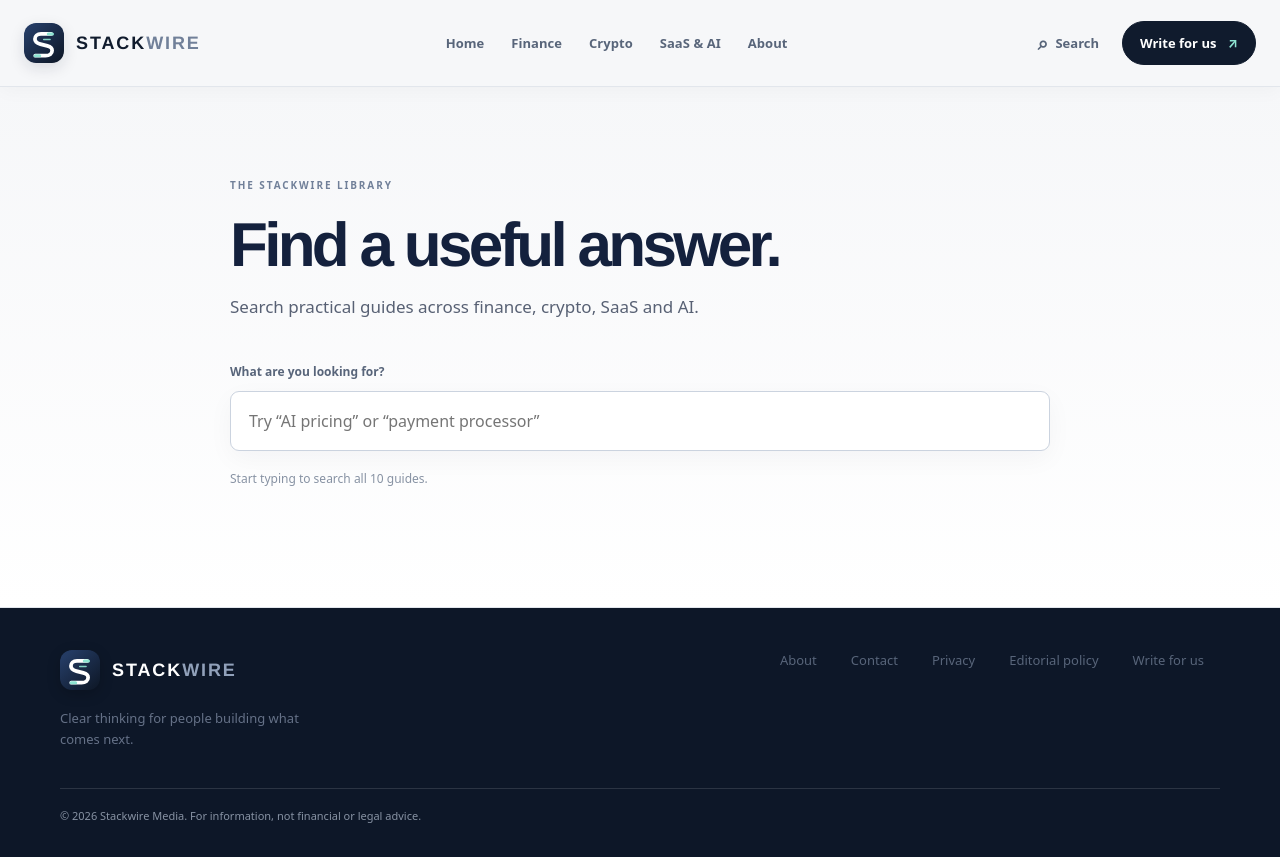
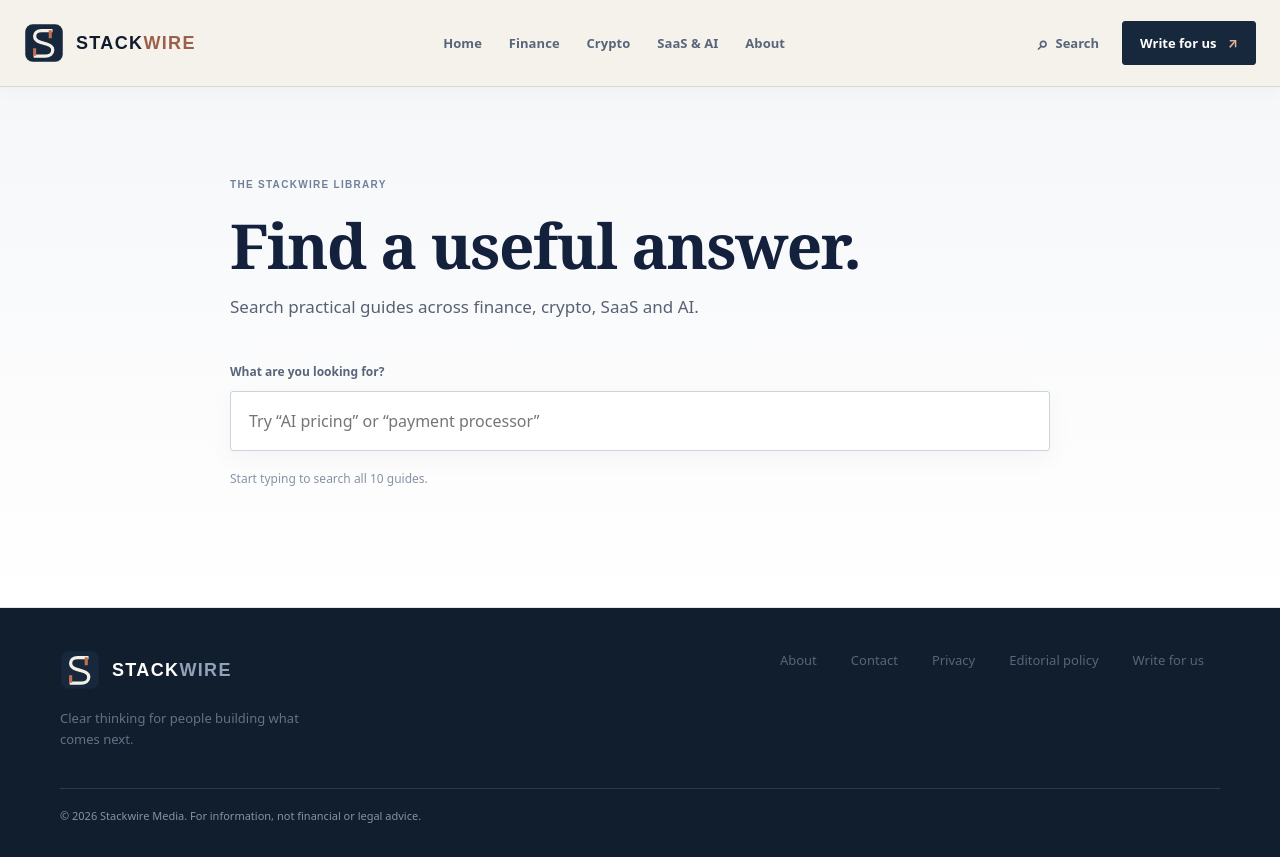
Before and after one commit to stackwire-media/stackwire-media.github.io, a Next.js app in the folder nextjs-preview/: page /search in a window 1280 px wide. Built offline with nearby package versions, Linux system fonts and the light colour scheme.

Commit message:
Refine Stackwire typography and editorial visual direction

```diff
--- a/nextjs-preview/app/globals.css
+++ b/nextjs-preview/app/globals.css
@@ -1,5 +1,4 @@
-@import url('https://fonts.googleapis.com/css2?family=DM+Sans:wght@400;500;600;700&family=Manrope:wght@400;500;600;700;800&display=swap');
-:root{--ink:#101b2d;--muted:#657187;--paper:#f6f7f9;--line:#e2e6ec;--blue:#315efb;--navy:#101b2d;--teal:#8ee4d2;--serif:'Manrope',sans-serif;--sans:'DM Sans',sans-serif}
+:root{--ink:#17283d;--muted:#66706f;--paper:#f5f2eb;--line:#ddd8ce;--blue:#a94f36;--navy:#17283d;--teal:#d4b6a1;--serif:Georgia,'Times New Roman',serif;--sans:Arial,Helvetica,sans-serif}
 *{box-sizing:border-box}html{scroll-behavior:smooth}body{margin:0;background:var(--paper);color:var(--ink);font:400 16px/1.65 var(--sans)}a{color:inherit;text-decoration:none}a:focus-visible{outline:3px solid var(--blue);outline-offset:4px}.wrap{width:min(1160px,calc(100% - 48px));margin-inline:auto}.skip-link{position:absolute;left:-999px;top:8px;background:#fff;padding:10px;z-index:100}.skip-link:focus{left:8px}
 .site-header{background:rgba(246,247,249,.94);backdrop-filter:blur(14px);border-bottom:1px solid var(--line);position:sticky;top:0;z-index:20}.header-inner{width:min(1280px,calc(100% - 48px));height:82px;margin:auto;display:flex;align-items:center;justify-content:space-between;gap:30px}.brand{display:inline-flex;align-items:center;gap:11px;font:800 19px/1 var(--serif);letter-spacing:.09em;white-space:nowrap}.brand-mark{width:37px;height:37px;border-radius:11px;background:var(--ink);color:#fff;display:grid;place-items:center;font:800 20px var(--serif);letter-spacing:-.06em;box-shadow:inset 0 0 0 1px rgba(255,255,255,.15)}.brand-light{font-weight:500;color:#718099}.header-inner nav{display:flex;align-items:center;gap:34px}.header-inner nav a{font-size:14px;font-weight:600;color:#58657a;transition:color .2s}.header-inner nav a:hover{color:var(--blue)}.header-cta{border:1px solid #cbd3df;border-radius:999px;padding:10px 17px;font-size:13px;font-weight:700}.header-cta span{color:var(--blue);padding-left:8px}
 .hero{display:grid;grid-template-columns:1.08fr .92fr;gap:60px;align-items:center;padding-top:82px;padding-bottom:82px;min-height:570px}.eyebrow{font-size:10px;letter-spacing:.19em;font-weight:700;color:#718099;margin:0 0 19px}.eyebrow-line{display:inline-block;width:28px;height:1px;background:var(--blue);vertical-align:middle;margin-right:9px}.hero h1{font:800 clamp(42px,5.3vw,72px)/1.04 var(--serif);letter-spacing:-.065em;margin:0;max-width:680px}.hero h1 em{font-style:normal;color:var(--blue)}.hero-lede{font-size:18px;line-height:1.7;color:var(--muted);max-width:490px;margin:24px 0 30px}.hero-actions{display:flex;align-items:center;gap:26px;flex-wrap:wrap}.button-primary,.button-light{display:inline-flex;align-items:center;gap:26px;background:var(--blue);color:white;border-radius:4px;padding:14px 19px;font-size:13px;font-weight:700;box-shadow:0 8px 22px #315efb2a}.button-primary span,.button-light span{font-size:18px}.text-link{font-size:13px;font-weight:700}.text-link:hover{text-decoration:underline}.hero-note{font-size:11px;color:#8792a3;margin-top:42px;display:flex;align-items:center;gap:9px}.pulse{width:7px;height:7px;border-radius:50%;background:#36b99a;box-shadow:0 0 0 4px #36b99a20}
@@ -103,3 +102,45 @@
  .header-cta{padding:7px 9px}
  .header-inner nav{gap:18px}
 }
+
+/* Editorial direction: quieter type, warmer paper, real subject-led artwork */
+.hero h1,.section-heading h2,.feature-content h3,.category-card h3,.latest-title,.category-hero h1,.legacy-content .cat-head h1,.legacy-content .posts h2,.legacy-content .page h1,.legacy-content .page h2,.search-shell h1,.search-results h2{font-family:Georgia,'Times New Roman',serif;letter-spacing:-.025em;font-weight:600}
+.hero h1{font-size:clamp(44px,5vw,66px);line-height:1.08;letter-spacing:-.035em}
+.hero h1 em{color:#a94f36}
+.eyebrow{letter-spacing:.13em;font-family:Arial,Helvetica,sans-serif}
+.site-header{background:rgba(245,242,235,.97);backdrop-filter:none}
+.brand{font-family:Arial,Helvetica,sans-serif;font-weight:800;letter-spacing:.08em}
+.brand img{content:url('/brand-mark.svg');border-radius:5px;box-shadow:none!important}
+.brand-word{letter-spacing:.075em}
+.brand-light{color:#9a604b}
+.header-cta{background:#17283d;border-color:#17283d;border-radius:3px}
+.header-cta span,.button-primary span{color:#e0b29c}
+.button-primary,.button-light{border-radius:3px;box-shadow:none}
+.button-primary{background:#a94f36}
+.button-primary:hover{background:#873d2b;box-shadow:none}
+.hero-art{background:#e8e1d5 url('/images/editorial-cover.svg') center/cover no-repeat;box-shadow:none;border-radius:3px}
+.hero-art:before,.hero-art:after,.hero-art .art-orbit,.hero-art .art-core,.hero-art .art-caption,.hero-art .art-index{display:none}
+.feature-card{border-radius:3px;box-shadow:none}
+.feature-visual{background-size:cover;background-position:center;min-height:210px}
+.feature-main .feature-visual{min-height:260px}
+.visual-ai .feature-visual{background:#e7e2d7 url('/images/ai-editorial.svg') center/cover no-repeat}
+.visual-crypto .feature-visual{background:#17283d url('/images/crypto-editorial.svg') center/cover no-repeat}
+.visual-finance .feature-visual{background:#e7e2d7 url('/images/finance-editorial.svg') center/cover no-repeat}
+.visual-number,.visual-symbol,.visual-lines{display:none}
+.feature-content h3{font-size:22px;line-height:1.22}
+.feature-main .feature-content h3{font-size:30px}
+.category-card{border-radius:3px;background:#faf8f3}
+.category-card h3{font-size:26px}
+.category-icon{color:#a94f36!important}
+.latest-thumb{border-radius:2px}
+.latest-finance{background:#e7e2d7;color:#a94f36}
+.latest-crypto{background:#17283d;color:#e2b9a2}
+.latest-saas{background:#e1e8e5;color:#345f58}
+.latest-title{font-family:Georgia,'Times New Roman',serif;font-weight:600}
+.ticker{background:#17283d}
+.ticker-inner span{color:#e2b9a2}
+.contribute{background:#17283d}
+.button-light{background:#e2b9a2;color:#17283d}
+.site-footer{background:#111e2d}
+.search-input{border-radius:3px}
+@media(max-width:680px){.hero-art{height:260px}.hero h1{font-size:46px}.feature-card,.feature-main{grid-template-columns:120px 1fr}.feature-visual,.feature-main .feature-visual{min-height:100%}}
```
